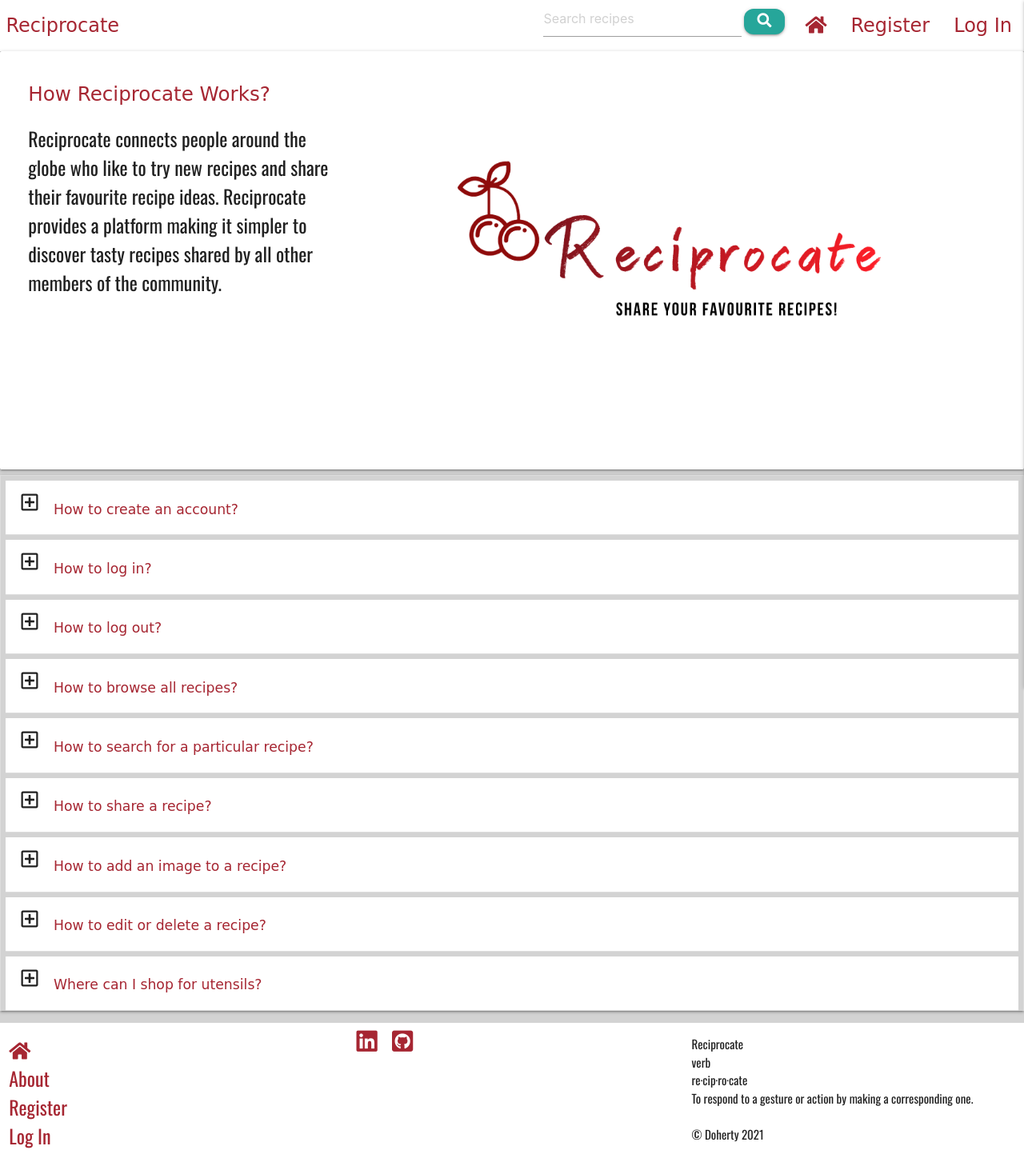
After one commit to Code-Institute-Submissions/alandoherty95-reciprocate-app, a Flask app: page /about in a window 1280 px wide. The commit adds this page. Shown: the whole page at 80% size. Run offline with Flask 2, Linux system fonts and the light colour scheme; some libraries are stand-ins or nearby versions; some web fonts are replaced.

Commit message:
Created About page for FAQs, created file path in app.py, added logo to home screen

```diff
--- a/app.py
+++ b/app.py
@@ -241,6 +241,12 @@ def delete_category(category_id):
     return redirect(url_for("get_categories"))
 
 
+# about
+@app.route("/about")
+def about():
+    return render_template('about.html')
+
+
 @app.errorhandler(404)
 def page_not_found(e):
     # custom 404 error handling page
--- a/static/css/style.css
+++ b/static/css/style.css
@@ -137,6 +137,10 @@ nav .nav-wrapper i {
   font-size: 2rem;
 }
 
+.intro-med {
+  font-size: 1.6rem;
+}
+
 .intro-small {
   font-size: 1.2rem;
 }
@@ -255,6 +259,13 @@ h1 > span {
   border-bottom: 2px solid #000000;
 }
 
+.logo-image {
+  height: 30rem;
+  -o-object-fit: contain;
+     object-fit: contain;
+  width: 100% !important;
+}
+
 /* media queries */
 
 @media only screen and (min-width: 992px) {
--- a/static/js/script.js
+++ b/static/js/script.js
@@ -3,6 +3,7 @@ $(document).ready(function () {
         edge: "right"
     });
     $('select').formSelect();
+    $('.collapsible').collapsible();
     $('.modal').modal();
     $('.card').hover(
         function() {
--- /dev/null
+++ b/templates/about.html
@@ -0,0 +1,56 @@
+{% extends "base.html" %}
+{% block content %}
+
+    <div class="card-panel">
+        <div class="row">
+            <div class="col s12 m4 l4 left-align">
+                <h5>How Reciprocate Works?</h5>
+                <p class="intro-med">Reciprocate connects people around the globe who like to try new recipes and share their favourite recipe ideas. Reciprocate provides a platform making it simpler to discover tasty recipes shared by all other members of the community.</p>
+            </div>
+            <!-- registration form -->
+            <div class="col s12 m8 l8">
+                <img src="https://github.com/alandoherty95/reciprocate-app/blob/master/resources/reciprocate-logo.png?raw=true" class="logo-image" alt="Reciprocate Logo">
+            </div>
+        </div>
+    </div>
+    <!-- frequently asked questions -->
+    <ul class="collapsible">
+        <li>
+            <div class="collapsible-header"><i class="far fa-plus-square"></i><h6>How to create an account?</h6></div>
+            <div class="collapsible-body"><span>New users can easily create an account by providing a unique username and a password. Once registered, the user will be brought to their own profile page and will be able to share a new recipe by filling out a form. All recipes shared by the user will be displayed on their profile page.</span></div>
+        </li>
+        <li>
+            <div class="collapsible-header"><i class="far fa-plus-square"></i><h6>How to log in?</h6></div>
+            <div class="collapsible-body"><span>Users can simply log in to their account by entering the correct username and password on the form. Once logged in, you will be brought to your own profile page and will be able to share a new recipe by filling out a form. All recipes shared by the user will be displayed on their profile page.</span></div>
+        </li>
+        <li>
+            <div class="collapsible-header"><i class="far fa-plus-square"></i><h6>How to log out?</h6></div>
+            <div class="collapsible-body"><span>Users can simply log out of their account with one click. Once logged out, you will be brought to the homepage of the website. You can log back into your account by entering your username and password again.</span></div>
+        </li>
+        <li>
+            <div class="collapsible-header"><i class="far fa-plus-square"></i><h6>How to browse all recipes?</h6></div>
+            <div class="collapsible-body"><span>Users can browse through the full collection of recipes shared by all members of the community. All recipes are displayed on the homepage in order of most recently added. Any recipes shared by you will be added to this collection.</span></div>
+        </li>
+        <li>
+            <div class="collapsible-header"><i class="far fa-plus-square"></i><h6>How to search for a particular recipe?</h6></div>
+            <div class="collapsible-body"><span>Users can search for a particular recipe by using the search function in the navigation bar. You can search using one or more keywords in the search bar. All recipes relating to the keywords will be displayed.</span></div>
+        </li>
+        <li>
+            <div class="collapsible-header"><i class="far fa-plus-square"></i><h6>How to share a recipe?</h6></div>
+            <div class="collapsible-body"><span>Registered users can share recipes by filling out the ‘Share Recipe’ form. You can enter the type of recipe, recipe name, ingredients and instructions. You can also input an image URL to display a picture of the recipe. All recipes shared will be displayed on the home page in order of most recently added.</span></div>
+        </li>
+        <li>
+            <div class="collapsible-header"><i class="far fa-plus-square"></i><h6>How to add an image to a recipe?</h6></div>
+            <div class="collapsible-body"><span>Users can choose from a huge library of images on Pexel. The full image URL must be provided for the desired image to be displayed. You can search for an image by entering a keyword in the search bar. By right-clicking on your favourite image, you can select ‘copy image address’ and paste it into the ‘Valid Image URL’ field in the form. </span></div>
+        </li>
+        <li>
+            <div class="collapsible-header"><i class="far fa-plus-square"></i><h6>How to edit or delete a recipe?</h6></div>
+            <div class="collapsible-body"><span>Users can edit or delete existing recipes shared by them. The user can click ‘Edit’ on the recipe card to change any field in the recipe form before saving the updated record. Users can also delete their own recipes by clicking on the ‘Delete’ button. You will be asked to confirm your action before deleting the record permanently from our collection. .</span></div>
+        </li>
+        <li>
+            <div class="collapsible-header"><i class="far fa-plus-square"></i><h6>Where can I shop for utensils?</h6></div>
+            <div class="collapsible-body"><span>You can go to the SHS website to browse through the range of smoothie makers and cocktail shakers on offer. Shannon Hotel Supplies can also be contacted by phone or by email. The family business originated from the dedicated service base in Limerick which traditionally covered the midwest region of the country. SHS offers a click-and-collect service of customers.</span></div>
+        </li>
+    </ul>
+
+{% endblock %}
--- a/templates/base.html
+++ b/templates/base.html
@@ -104,6 +104,7 @@
             <div class="col l4 m4 s12">
                 <ul class="footer-links">
                     <li><a href="{{ url_for('get_recipes') }}" aria-label="Home"><i class="fas fa-home"></i></a></li>
+                    <li><a href="{{ url_for('about') }}">About</a></li>
                     <!-- only visible in user session -->
                     {% if session.user %}
                         <li><a href="{{ url_for('profile', username=session['user']) }}">Profile</a></li>
--- a/templates/recipes.html
+++ b/templates/recipes.html
@@ -3,7 +3,7 @@
     <!-- home -->
     <div class="card-panel cover-card">
         <div class="row">
-            <div class="col s12 m6 l4">
+            <div class="col s12 m4 l4">
                 {% if session.user %}
                     <ul>
                         <li>View recipes shared by other members.</li>
@@ -18,6 +18,9 @@
                     <a class="btn-large btn-blue" href="{{ url_for('register') }}">Register <i class="fas fa-user-plus"></i></a>
                     <a class="btn-large btn-green" href="{{ url_for('login') }}">Log In <i class="fas fa-sign-in-alt"></i></a>
                 {% endif %}
+            </div>
+            <div class="col s12 m8 l8">
+                <img src="https://github.com/alandoherty95/reciprocate-app/blob/master/resources/reciprocate-logo.png?raw=true" class="logo-image" alt="Reciprocate Logo">
             </div>
         </div>
     </div>
```
